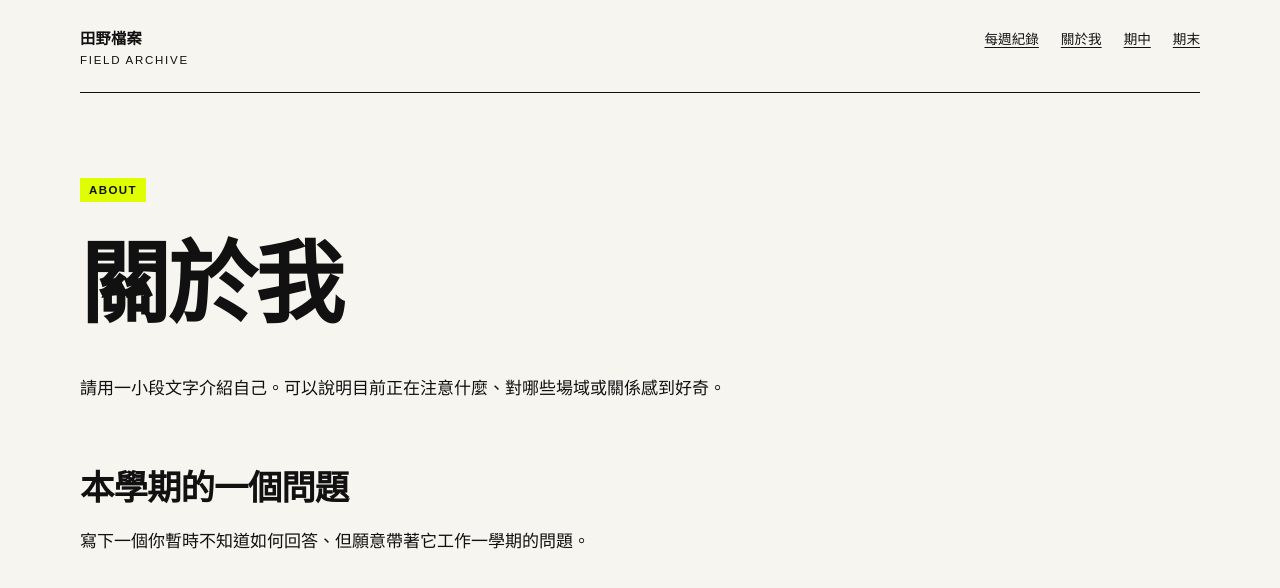
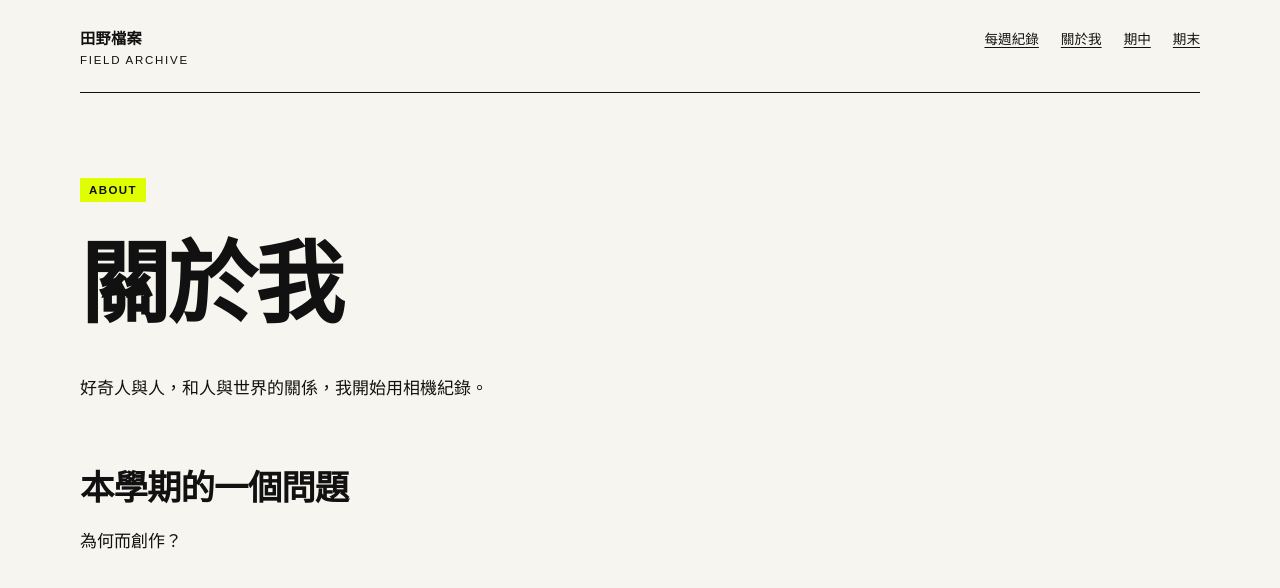
Before and after one commit to smallzy00lab/fieldworkarchive, a Jekyll site: the page built from about.md, in a window 1280 px wide. Shown: the top 588 px of the page. Built offline with Jekyll 4.4.1, drawn with Linux system fonts in a browser that asks for light colours.

Commit message:
Update personal introduction and semester question

```diff
--- a/about.md
+++ b/about.md
@@ -7,8 +7,8 @@ permalink: /about/
 
 # 關於我
 
-請用一小段文字介紹自己。可以說明目前正在注意什麼、對哪些場域或關係感到好奇。
+好奇人與人，和人與世界的關係，我開始用相機紀錄。
 
 ## 本學期的一個問題
 
-寫下一個你暫時不知道如何回答、但願意帶著它工作一學期的問題。
+為何而創作？
```
